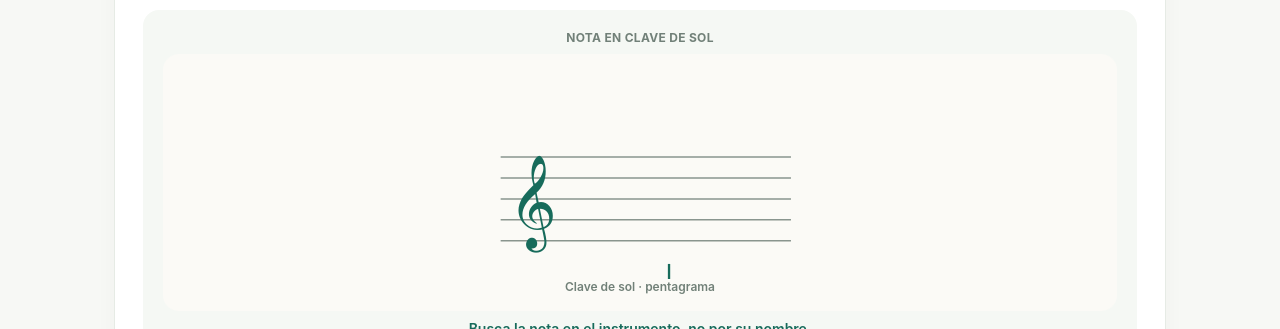
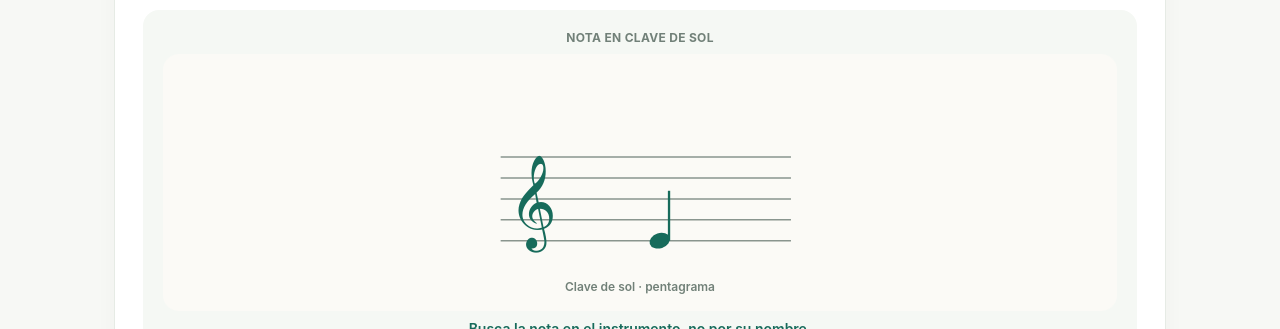
Before and after one commit to juanisidromejia/guitar-tutor, a Vue app: page /notas-pentagrama in a window 1280 px wide. Shown: the part 339-668 px from the top of the page. Built offline with nearby package versions, Linux system fonts and the light colour scheme.

Commit message:
Initialize staff lesson with an available fretboard note

```diff
--- a/src/views/StaffFretboardLesson.vue
+++ b/src/views/StaffFretboardLesson.vue
@@ -1,20 +1,18 @@
 <script setup lang="ts">
-import { computed, onBeforeUnmount, ref } from 'vue'
+import { onBeforeUnmount, ref } from 'vue'
 import { ArrowLeft, CheckCircle2, XCircle } from 'lucide-vue-next'
 import { RouterLink } from 'vue-router'
 import GuitarFretboard from '../components/GuitarFretboard.vue'
 import StaffNote from '../components/StaffNote.vue'
 import { fretMidi } from '../engines/guitar/fretboard'
-import { midiName } from '../engines/music/pitch'
 import { useProgress } from '../composables/useProgress'
 
 const { record, complete } = useProgress()
 const notes = [60, 62, 64, 65, 67, 69]
 const round = ref(1)
-const target = ref(52)
+const target = ref(64)
 const selected = ref<{ string: number; fret: number } | null>(null)
 const feedback = ref<'correct' | 'wrong' | null>(null)
-const noteName = computed(() => midiName(target.value))
 let advanceTimer: ReturnType<typeof setTimeout> | undefined
 
 function next() {
```
